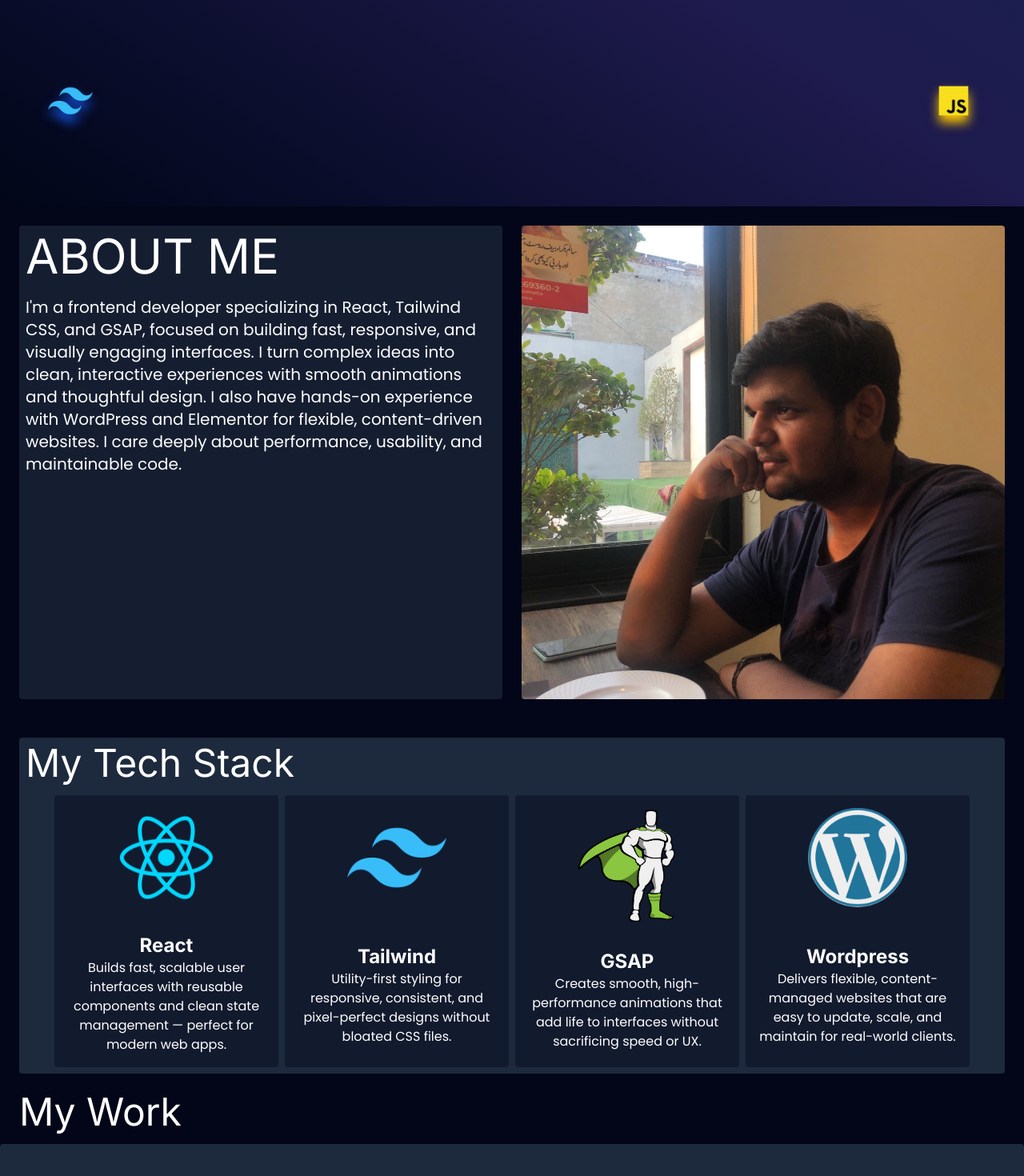
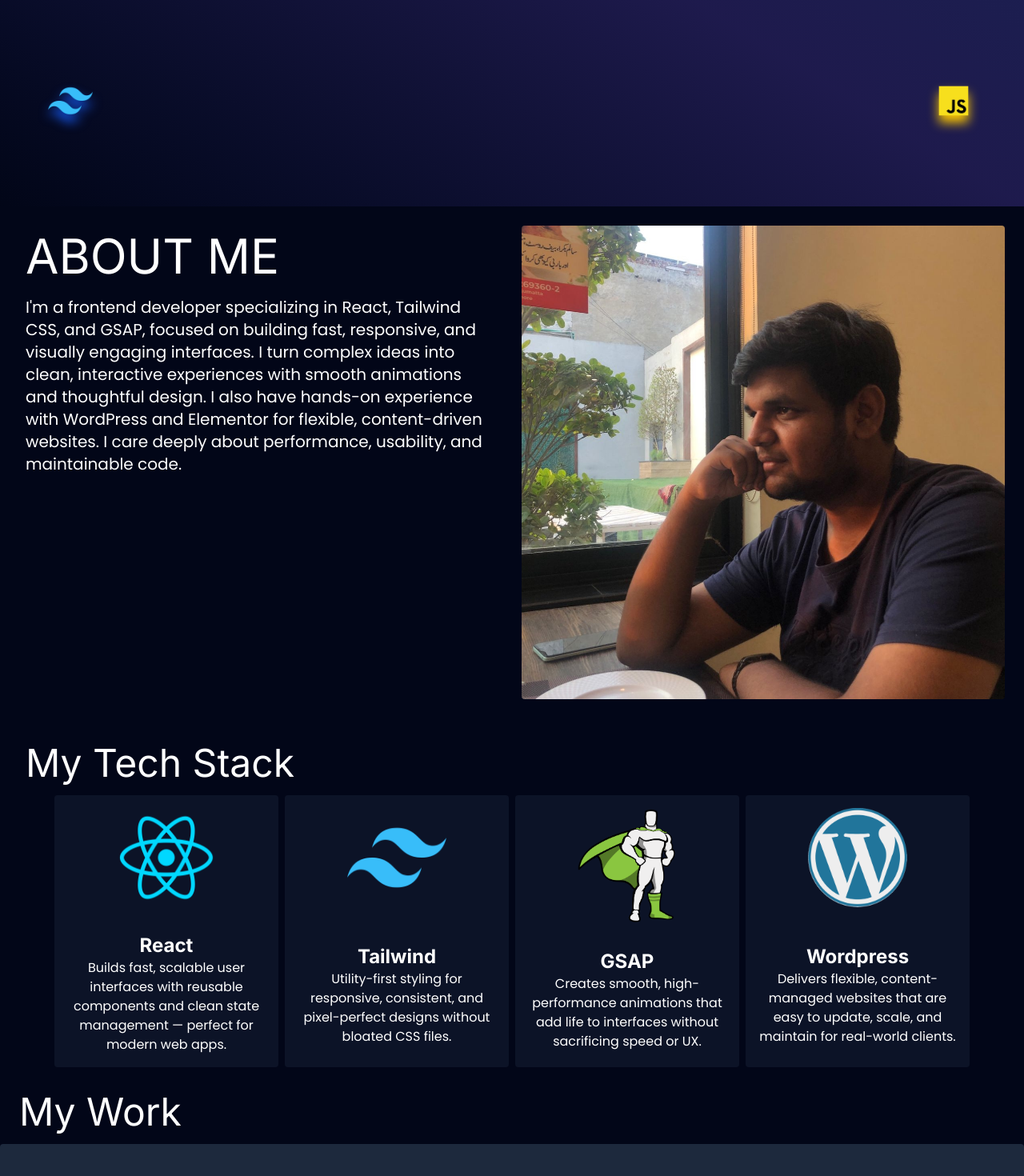
Before and after one commit to ShalomShahzad33/Shalom-Shahzad, a React (Vite) app: page / in a window 1280 px wide. Shown: the part 542-2012 px from the top of the page at 80% size. Built offline with nearby package versions, Linux system fonts and the light colour scheme.

Commit message:
Some Style Changes

```diff
--- a/src/components/About.jsx
+++ b/src/components/About.jsx
@@ -48,7 +48,7 @@ const About = () => {
       className="w-full h-[80dvh] bg-slate-950 text-white p-6 flex flex-col justify-center items-center gap-6 sm:flex-row"
       ref={AboutSection}
     >
-      <div className="text w-full h-content bg-slate-800/70 p-2 rounded space-y-2 md:space-y-5 sm:h-full sm:w-1/2">
+      <div className="text w-full h-content p-2 rounded space-y-2 md:space-y-5 sm:h-full sm:w-1/2">
         <h1 className="text-4xl md:text-5xl lg:text-6xl" ref={AboutTitle}>
           ABOUT ME
         </h1>
--- a/src/components/Hero.jsx
+++ b/src/components/Hero.jsx
@@ -60,7 +60,7 @@ const Hero = () => {
           Shalom Shahzad
         </span>
       </h1>
-      <p className="md:text-2xl" ref={HeroPara}>
+      <p className="md:text-2xl px-6" ref={HeroPara}>
         I build fast, animated React interfaces using{" "}
         <span className="text-blue-500">Tailwind</span> and{" "}
         <span className="text-[#0ae448]">GSAP</span>
--- a/src/components/TechStack.jsx
+++ b/src/components/TechStack.jsx
@@ -29,7 +29,7 @@ const TechStack = () => {
       className="w-vw bg-slate-950 text-white p-6"
       ref={TechStackSection}
     >
-      <article className="p-2 md:h-auto rounded bg-slate-800">
+      <article className="p-2 md:h-auto rounded">
         <h2 className="text-4xl md:text-5xl mb-4">My Tech Stack</h2>
         <div
           className="tech-cards items-stretch flex justify-center gap-2 flex-col md:flex-row flex-wrap"
```
